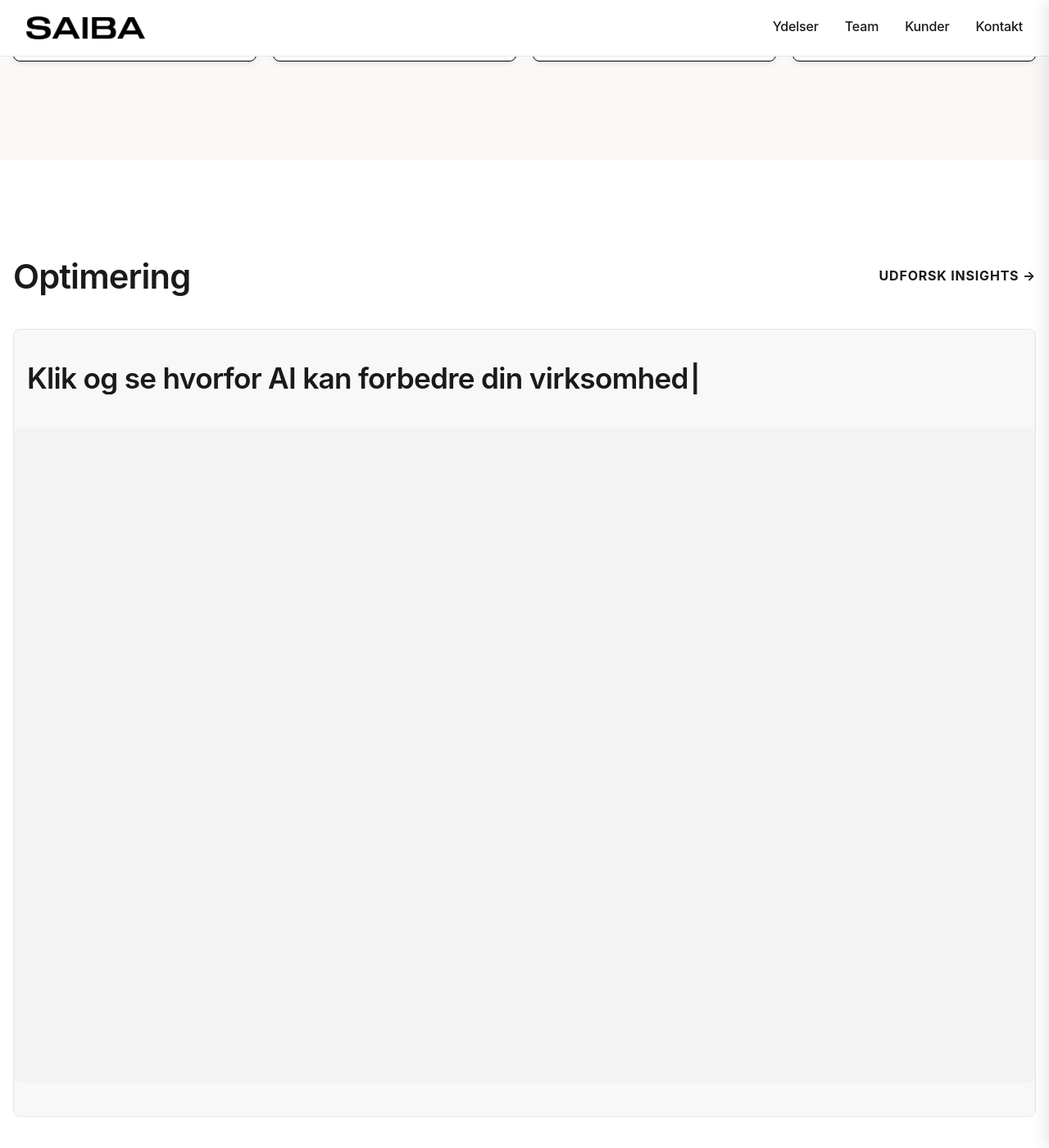
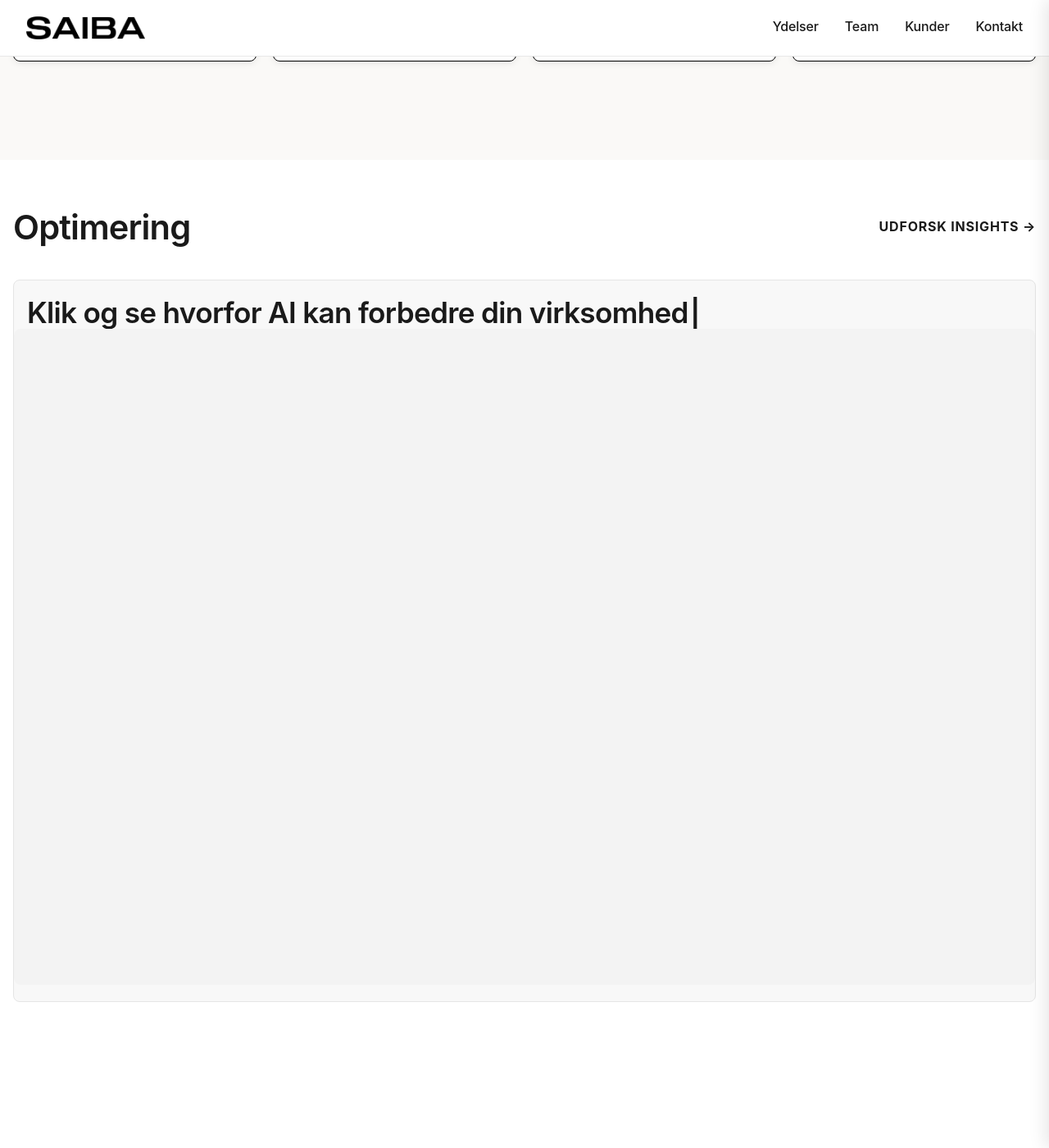
Before and after one commit to b4ltasar/saibaweb, a Jekyll site: the page built from index.html, in a window 1280 px wide and 1400 px high, scrolled down 1089 px. Shown: the whole window at 82% size. Built offline with Jekyll 4.4.1, drawn with Linux system fonts in a browser that asks for light colours.

Commit message:
Fix AI facts section: Reduce height by half and align text with other headings

```diff
--- a/assets/css/main.css
+++ b/assets/css/main.css
@@ -352,7 +352,8 @@ body {
 .services-title,
 .team-title,
 .clients-title,
-.ai-facts-section-title {
+.ai-facts-section-title,
+.ai-facts-title {
   font-size: 2.6rem;
   font-weight: 600;
   color: var(--text);
@@ -718,7 +719,7 @@ body {
 /* AI Facts Section */
 .ai-facts {
   background: var(--bg);
-  padding: 120px 0;
+  padding: 60px 0;
 }
 
 .ai-facts-container {
@@ -752,9 +753,9 @@ body {
   background: #f8f8f8;
   border: 1px solid #e5e5e5;
   border-radius: 8px;
-  padding: 40px 0;
+  padding: 20px 0;
   position: relative;
-  min-height: 320px;
+  min-height: 160px;
   display: flex;
   flex-direction: column;
   justify-content: center;
@@ -764,7 +765,7 @@ body {
   font-size: 2.2rem;
   font-weight: 600;
   color: var(--text);
-  margin: 0 0 40px 0;
+  margin: 0;
   letter-spacing: -0.02em;
   line-height: 1.1;
   text-align: left;
```
